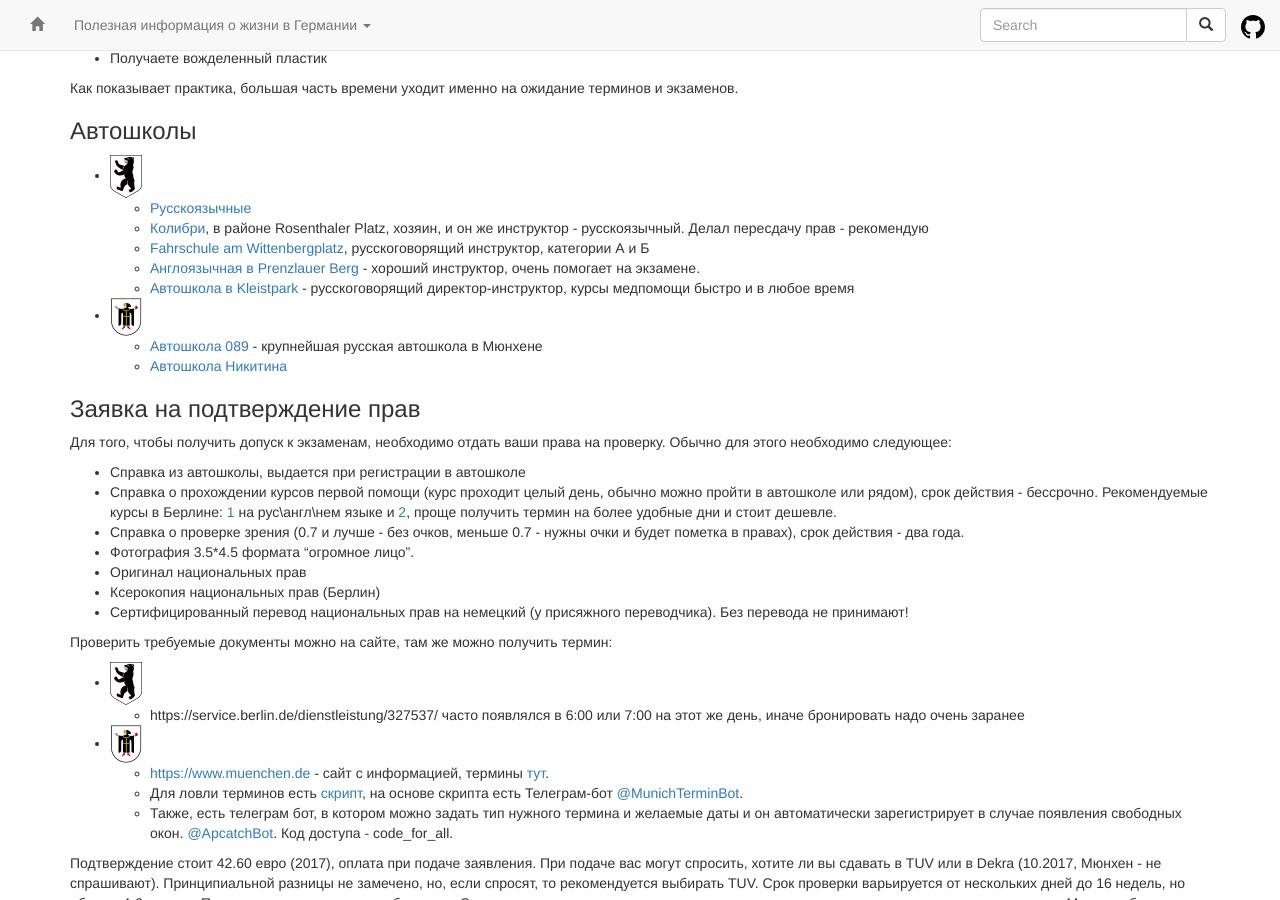
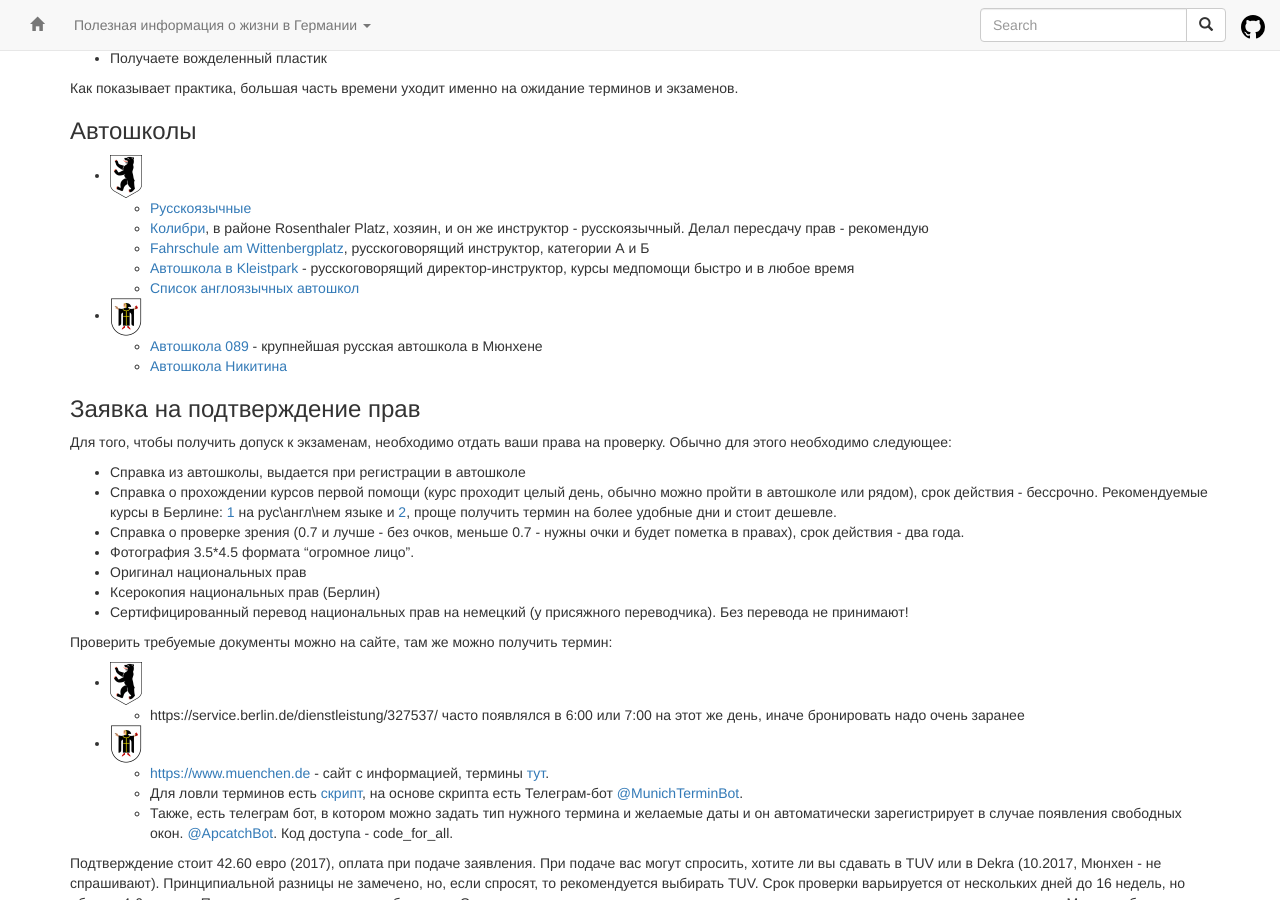
Before and after one commit to ru-de/faq, a Jekyll site: the page built from pages/Авто.md, in a window 1280 px wide and 900 px high, scrolled down 870 px. Built offline with Jekyll 4.4.1, drawn with Linux system fonts in a browser that asks for light colours; nearby versions of some CDN libraries.

Commit message:
Travis #1279: sync github pages

```diff
--- a/pages/Авто.md
+++ b/pages/Авто.md
@@ -44,8 +44,8 @@ A: Скорее всего есть, для этого рекомендуетс
   * [Русскоязычные](http://berlin24.ru/firm/avtomobili/avtoshkoli-v-berline/6-45-0.html)
   * [Колибри](http://www.fahrschule-colibri.de/), в районе Rosenthaler Platz, хозяин, и он же инструктор - русскоязычный. Делал пересдачу прав - рекомендую
   * [Fahrschule am Wittenbergplatz](http://fahrschule-am-wittenbergplatz.de), русскоговорящий инструктор, категории А и Б
-  * [Англоязычная в Prenzlauer Berg](http://fahrschule-berlin-prenzlauer-berg.de/) - хороший инструктор, очень помогает на экзамене.
   * [Автошкола в Kleistpark](http://fahrschule-avatar.de/) - русскоговорящий директор-инструктор, курсы медпомощи быстро и в любое время
+  * [Список англоязычных автошкол](https://www.angloinfo.com/berlin/directory/berlin-driving-schools-instructors-lessons-278)
 * ![](files/mu.png)
   * [Автошкола 089](https://www.089-fahrschule.de/ru) - крупнейшая русская автошкола в Мюнхене
   * [Автошкола Никитина](http://www.fahrschule-nikitin.de/)
```
